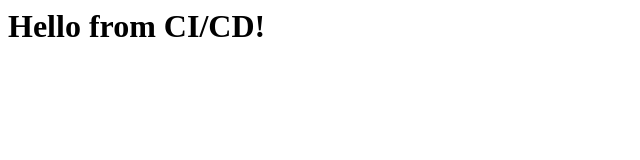
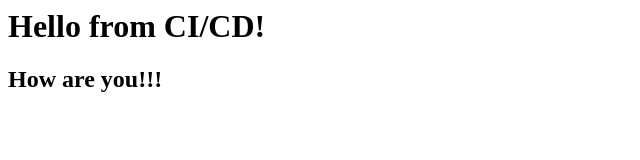
Before and after one commit to Mayuresh-2212/my-website, a plain HTML site: page index.html in a window 1280 px wide. Shown: the whole page, without its empty margins (0-640 px from the left). Drawn offline with Linux system fonts and the light colour scheme.

Commit message:
Test GitHub Actions deploy

```diff
--- a/index.html
+++ b/index.html
@@ -1 +1,2 @@
 <h1>Hello from CI/CD!</h1>
+<h2>How are you!!!</h2>
```
